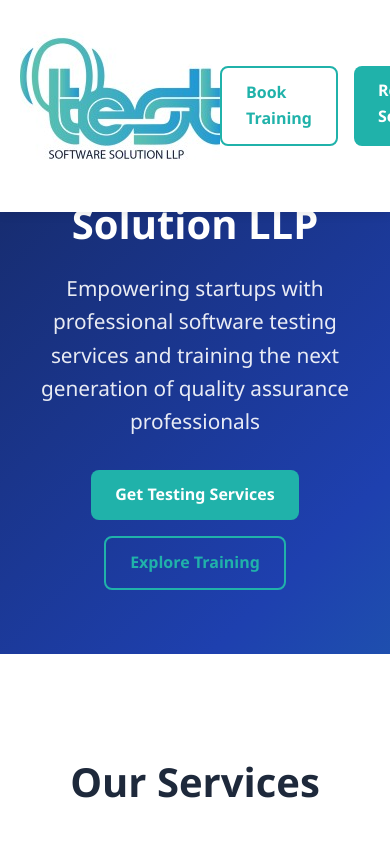
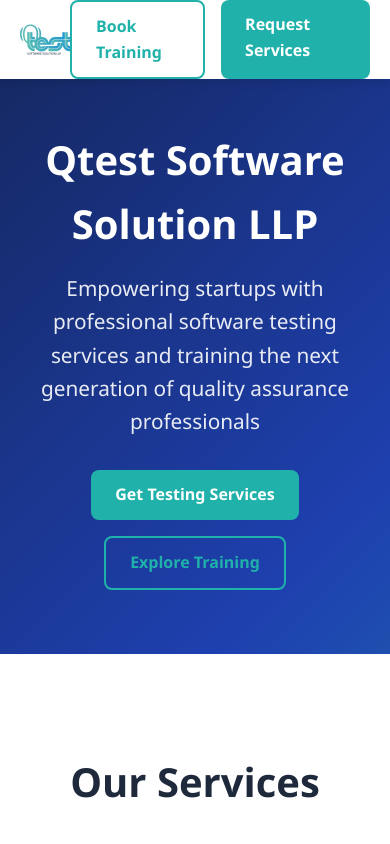
Before and after one commit to hishamop/QtestSite, a plain HTML site: page index.html in a window 390 px wide. Shown: the top 844 px of the page. Drawn offline with Linux system fonts and the light colour scheme; a script that the page names is missing.

Commit message:
style changed

```diff
--- a/styles.css
+++ b/styles.css
@@ -33,7 +33,7 @@ nav {
     display: flex;
     justify-content: space-between;
     align-items: center;
-    padding: 1rem 0;
+    padding: 0.8rem 0;
 }
 
 .logo {
@@ -43,8 +43,30 @@ nav {
 }
 
 .logo-img {
-    height: 200px;
+    max-height: 150px;
     width: auto;
+    height: auto;
+    display: block;
+	object-fit: contain;
+}
+
+
+@media (max-width: 992px) {
+    .logo-img {
+        max-height: 80px;
+    }
+}
+
+@media (max-width: 768px) {
+    .logo-img {
+        max-height: 60px;
+    }
+}
+
+@media (max-width: 480px) {
+    .logo-img {
+        max-height: 50px;
+    }
 }
 
 .nav-links {
```
